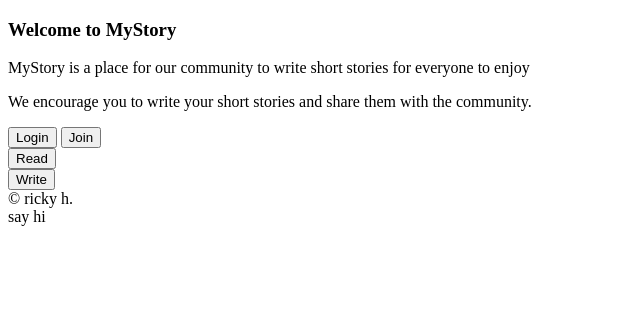
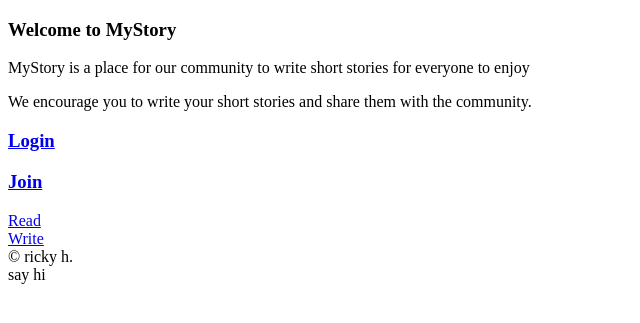
Before and after one commit to runningindos/UCD_database_final_project, a Flask app: page / in a window 1280 px wide. Shown: the top 323 px of the page, without its empty margins (0-640 px from the left). Run offline with Flask 3, Linux system fonts and the light colour scheme.

Commit message:
fixed the links, changed the buttons to links, and made them work with the app.py file

```diff
--- a/app.py
+++ b/app.py
@@ -37,8 +37,8 @@ def read():
 
 @app.route('/register')
 def register():
-    return render_template('register', methods=['GET', 'POST'])
+    return render_template('register.html', methods=['GET', 'POST'])
 
 @app.route('/login')
 def login():
-    return render_template('login', methods=['GET', 'POST'])
+    return render_template('login.html', methods=['GET', 'POST'])
--- a/templates/index.html
+++ b/templates/index.html
@@ -15,25 +15,28 @@
   </div>
 
   <div class="loginButton" id="loginButton">
-    <button class="login" id="login">
-      Login
-    </button>
+    <a href="/login">
+      <h3>Login</h3>
+    </a>
+  </div>
 
-    <button class="register" id="register">
-      Join
-    </button>
+  <div class="registerButton" id="registerButton">
+    <a href="/register">
+      <h3>Join</h3>
+    </a>
   </div>
 
   <div class="homeMain" id="homeMain">
     <div class="readBox" id="readBox">
-      <button class="readBtn" id="readBtn">
+      <a href="/read" class="readBtn" id="readBtn">
         Read
-      </button>
+      </a>
     </div>
+
     <div class="writeBox" id="writeBox">
-      <button class="writeBtn" id="writeBtn">
+      <a href="/write" class="writeBtn" id="writeBtn">
         Write
-      </button>
+      </a>
     </div>
   </div>
   {% endblock %}
--- a/templates/register.html
+++ b/templates/register.html
@@ -9,7 +9,7 @@
   </div>
 
   <div class="registerForm" id="registerForm">
-    <form action="{{ url_for('register_call')}}" class="register" id="register" method="POST">
+    <form action="{{ url_for('register')}}" class="register" id="register" method="POST">
       <input type="text" class="userName" id="userName">
       <label for="name">What's your name?</label>
       <input type="email" class="email" id="email">
--- a/templates/write.html
+++ b/templates/write.html
@@ -13,5 +13,3 @@
     <button class="storyButton" type="submit">Publish</button>
   </form>
 {% endblock %}
-{% block footer %}
-{% endblock %}
```
Also changed, not shown: templates/login.html (+4 -6 lines).
